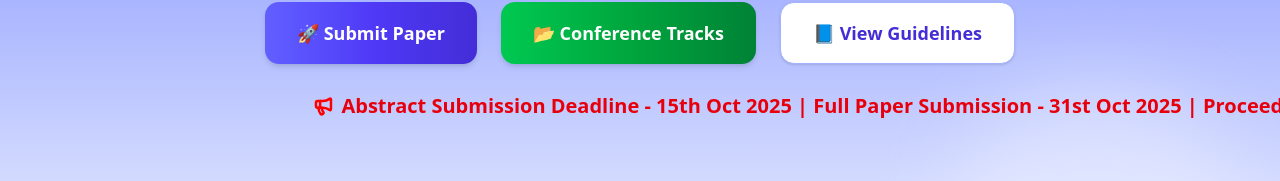
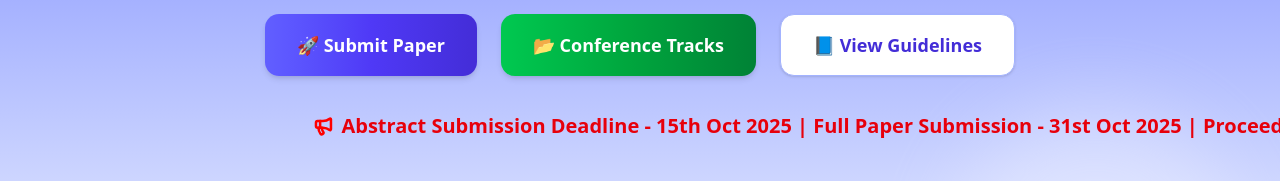
Before and after one commit to AnalyticLabs/ICAARTD_FrontEnd, a React (Vite) app: page / in a window 1280 px wide. Shown: the part 555-736 px from the top of the page. Built offline with nearby package versions, Linux system fonts and the light colour scheme; no server answers.

Commit message:
fix styling issue

```diff
--- a/src/components/Hero.jsx
+++ b/src/components/Hero.jsx
@@ -25,7 +25,7 @@ export default function Hero() {
   }, [scrollControls]);
 
   return (
-    <section className="relative py-13 bg-gradient-to-b from-indigo-600 to-white overflow-hidden">
+    <section className="relative py-16 bg-gradient-to-b from-indigo-600 to-white overflow-hidden">
       {/* Decorative blurred background elements */}
       <div className="absolute top-10 left-10 w-72 h-72 bg-indigo-300 rounded-full opacity-20 blur-3xl"></div>
       <div className="absolute bottom-0 right-10 w-72 h-72 bg-white rounded-full opacity-30 blur-2xl"></div>
@@ -121,7 +121,7 @@ export default function Hero() {
           </button>
         </motion.div>
       </div>
-      <div className="mt-5 w-full overflow-hidden">
+      <div className="mt-7 w-full overflow-hidden">
         <p className="whitespace-nowrap text-red-600 text-2xl md:text-xl font-bold py-2 flex items-center cursor-pointer marquee pause">
           <Megaphone
             className="w-5 h-5 mr-2 flex-shrink-0"
```
